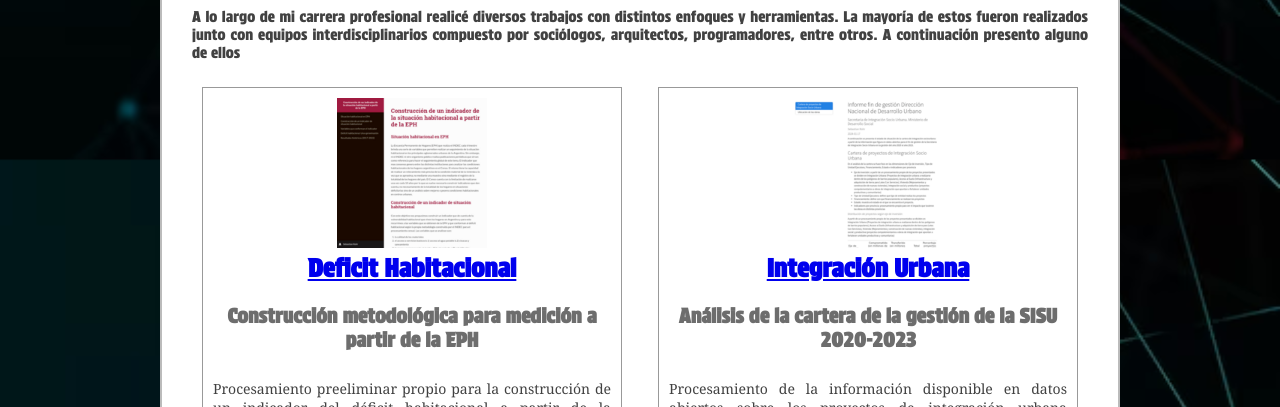
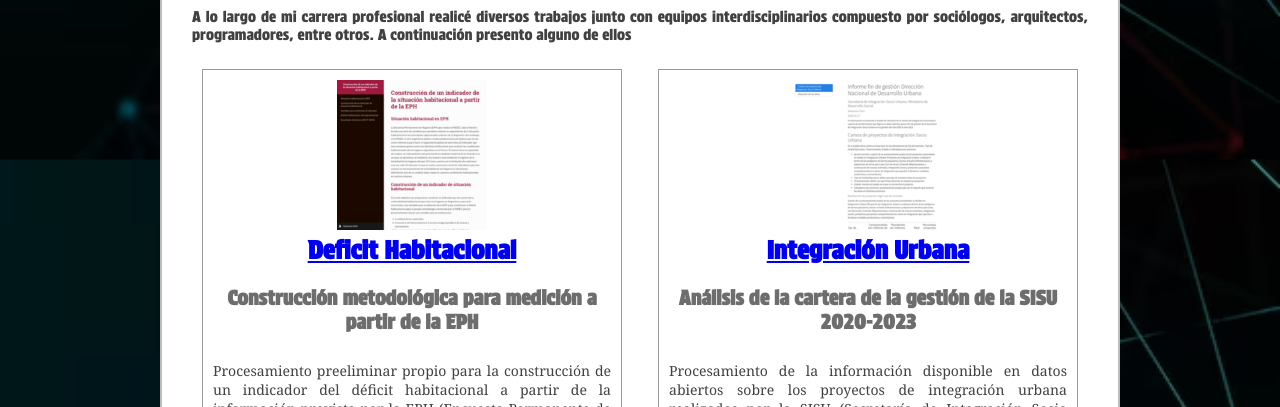
Before and after one commit to sebirohr/portfolio, a plain HTML site: page index.html in a window 1280 px wide. Shown: the part 693-1100 px from the top of the page. Drawn offline with Linux system fonts and the light colour scheme; a web font is replaced by a local one.

Commit message:
Update index.html

```diff
--- a/index.html
+++ b/index.html
@@ -26,7 +26,7 @@
         </div>
         <div class="works" id = "trabajos">
             <h2>Trabajos</h2>
-            <p> A lo largo de mi carrera profesional realicé diversos trabajos con distintos enfoques y herramientas. La mayoría de estos fueron realizados junto con equipos interdisciplinarios compuesto por sociólogos, arquitectos, programadores, entre otros. A continuación presento alguno de ellos </p>             <div class="contenedorTrabajos" id="contenedorTrabajos"></div>
+            <p> A lo largo de mi carrera profesional realicé diversos trabajos junto con equipos interdisciplinarios compuesto por sociólogos, arquitectos, programadores, entre otros. A continuación presento alguno de ellos </p>             <div class="contenedorTrabajos" id="contenedorTrabajos"></div>
         </div>
         <div class="contact" id = "contactoCV">
             <h2>Contacto y CV</h2>
```
